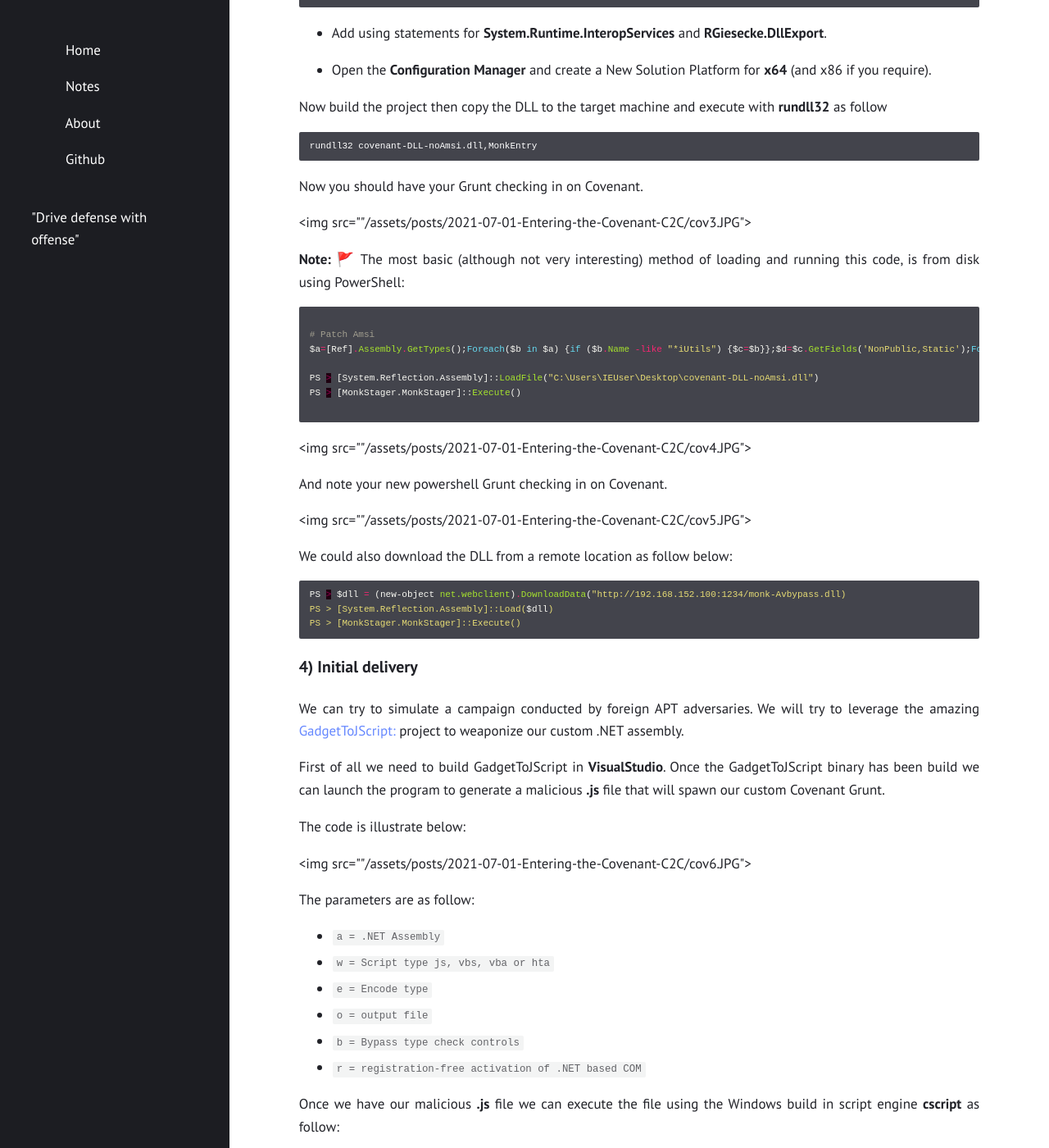
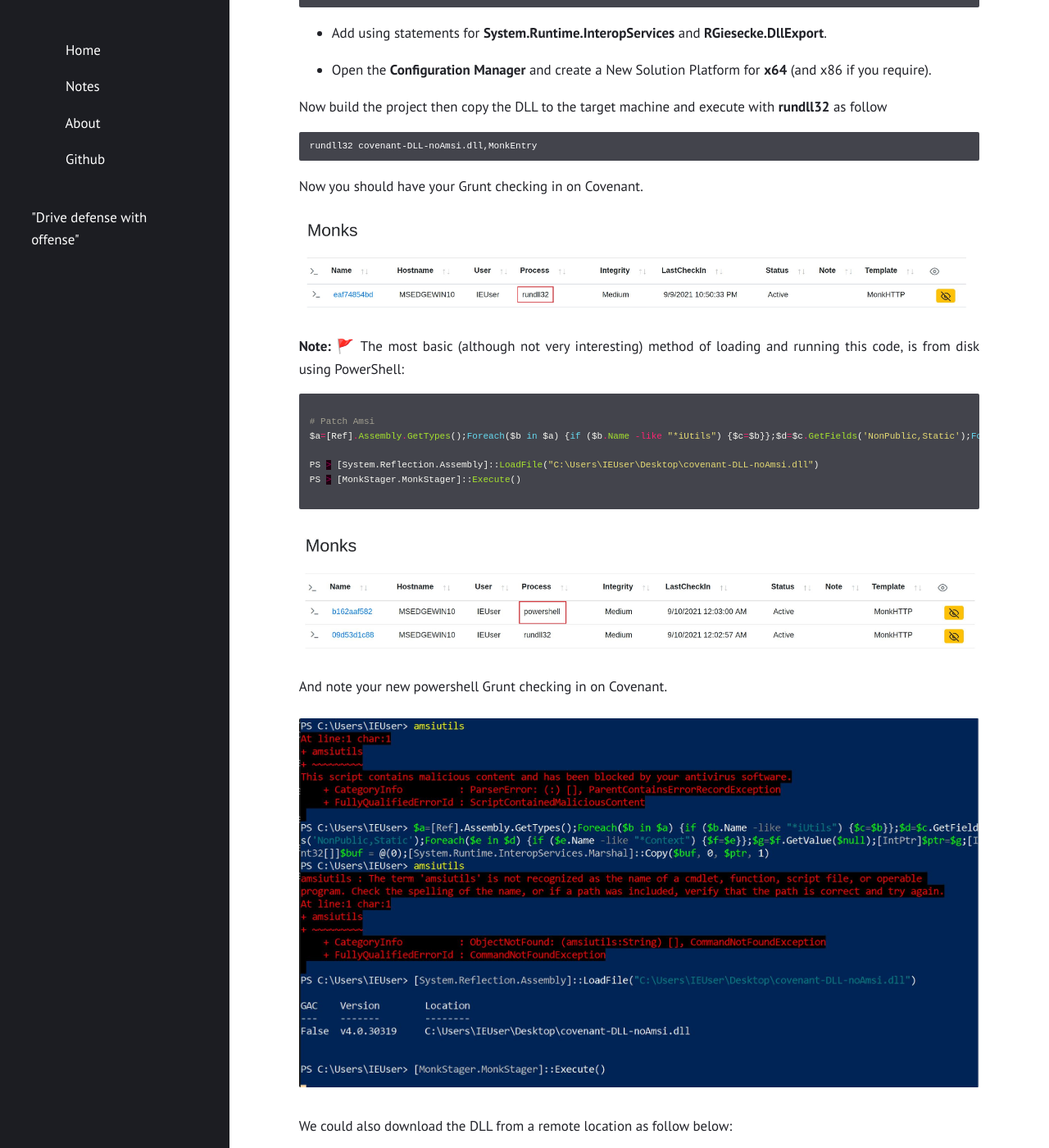
Before and after one commit to Fil88/Fil88.github.io, a Jekyll site: the page built from _posts/2021-07-01-Entering-the-Covenant-C2C.md, in a window 1280 px wide and 1400 px high, scrolled down 5689 px. Shown: the whole window at 82% size. Built offline with Jekyll 4.4.1, drawn with Linux system fonts in a browser that asks for light colours.

Commit message:
Update 2021-07-01-Entering-the-Covenant-C2C.md

````diff
--- a/_posts/2021-07-01-Entering-the-Covenant-C2C.md
+++ b/_posts/2021-07-01-Entering-the-Covenant-C2C.md
@@ -266,7 +266,7 @@
 Now you should have your Grunt checking in on Covenant.
 
 <p align="center">
-  <img src=""/assets/posts/2021-07-01-Entering-the-Covenant-C2C/cov3.JPG">
+  <img src="/assets/posts/2021-07-01-Entering-the-Covenant-C2C/cov3.JPG">
 </p>
 
 
@@ -284,14 +284,14 @@
 
 ```
 <p align="center">
-  <img src=""/assets/posts/2021-07-01-Entering-the-Covenant-C2C/cov4.JPG">
+  <img src="/assets/posts/2021-07-01-Entering-the-Covenant-C2C/cov4.JPG">
 </p>
 
 And note your new powershell Grunt checking in on Covenant.
 
 
 <p align="center">
-  <img src=""/assets/posts/2021-07-01-Entering-the-Covenant-C2C/cov5.JPG">
+  <img src="/assets/posts/2021-07-01-Entering-the-Covenant-C2C/cov5.JPG">
 </p>
 
 
@@ -313,7 +313,7 @@
 The code is illustrate below:
 
 <p align="center">
-  <img src=""/assets/posts/2021-07-01-Entering-the-Covenant-C2C/cov6.JPG">
+  <img src="/assets/posts/2021-07-01-Entering-the-Covenant-C2C/cov6.JPG">
 </p>
 
 The parameters are as follow:
````
